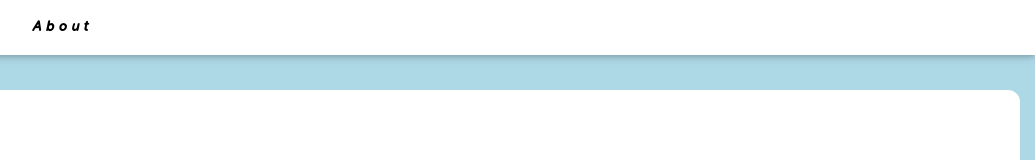
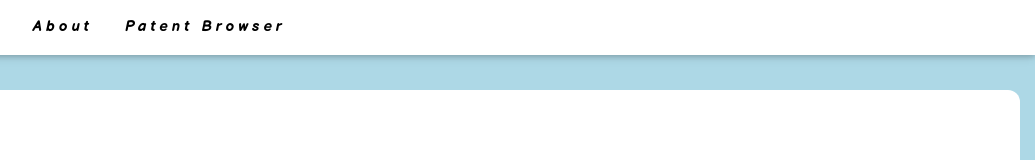
Before and after one commit to Mikeowsky-2104/StudyShort.com, a plain HTML site: page index.html in a window 1280 px wide. Shown: the top 160 px of the page, 245-1280 px from the left. Drawn offline with nearby package versions, Linux system fonts and the light colour scheme.

Commit message:
Update index.html

```diff
--- a/index.html
+++ b/index.html
@@ -16,9 +16,9 @@
         <div class="w3-top">
             <div class="w3-bar w3-white w3-wide w3-padding w3-card">
                 <a href="./About.html" class="w3-bar-item w3-button"><b>Study</b> Short</a>
-
                 <a href="./index.html" class="w3-bar-item w3-button" onclick="homeclicked()">Home</a>
                 <a href="./About.html" class="w3-bar-item w3-button">About</a>
+                <a href="./patents.html" class="w3-bar-item w3-button">Patent Browser</a>
             </div>
         </div>
         <br><br><br><br>
```
